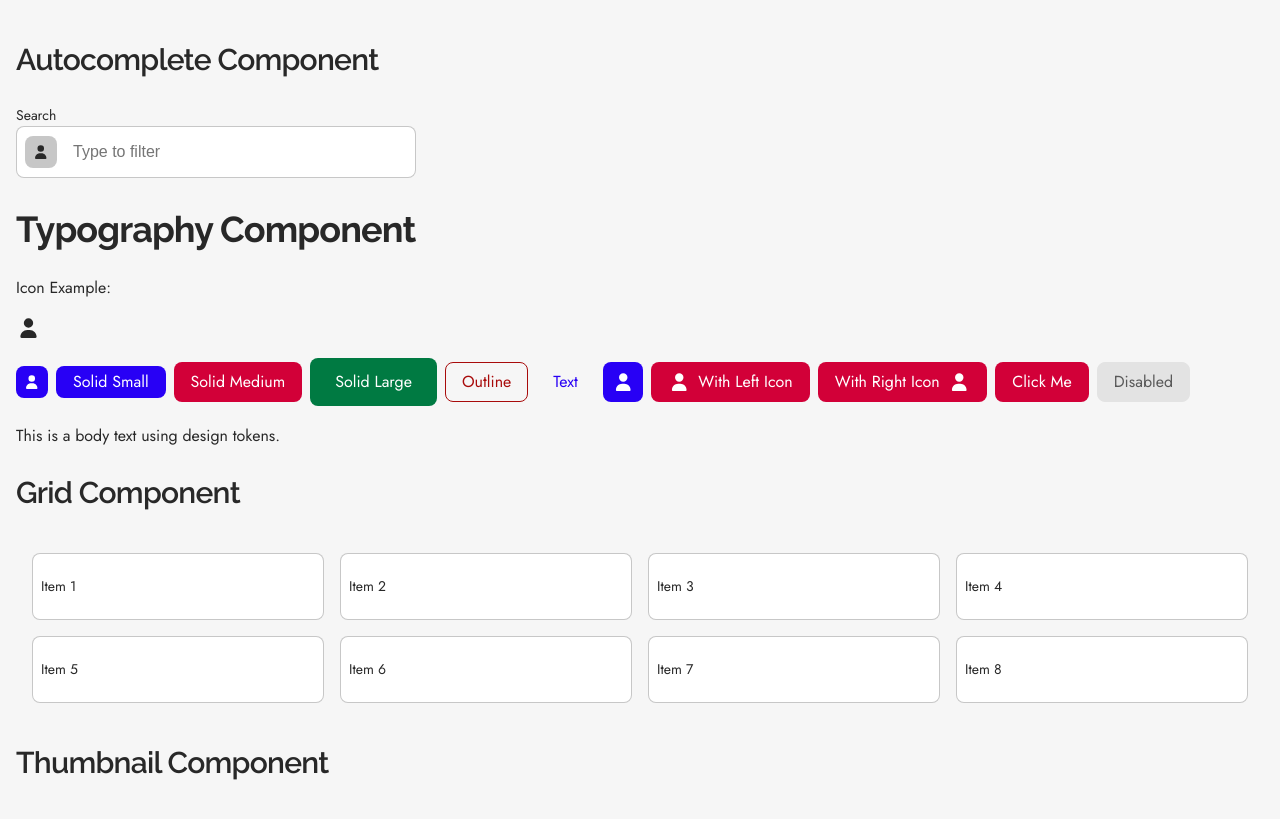
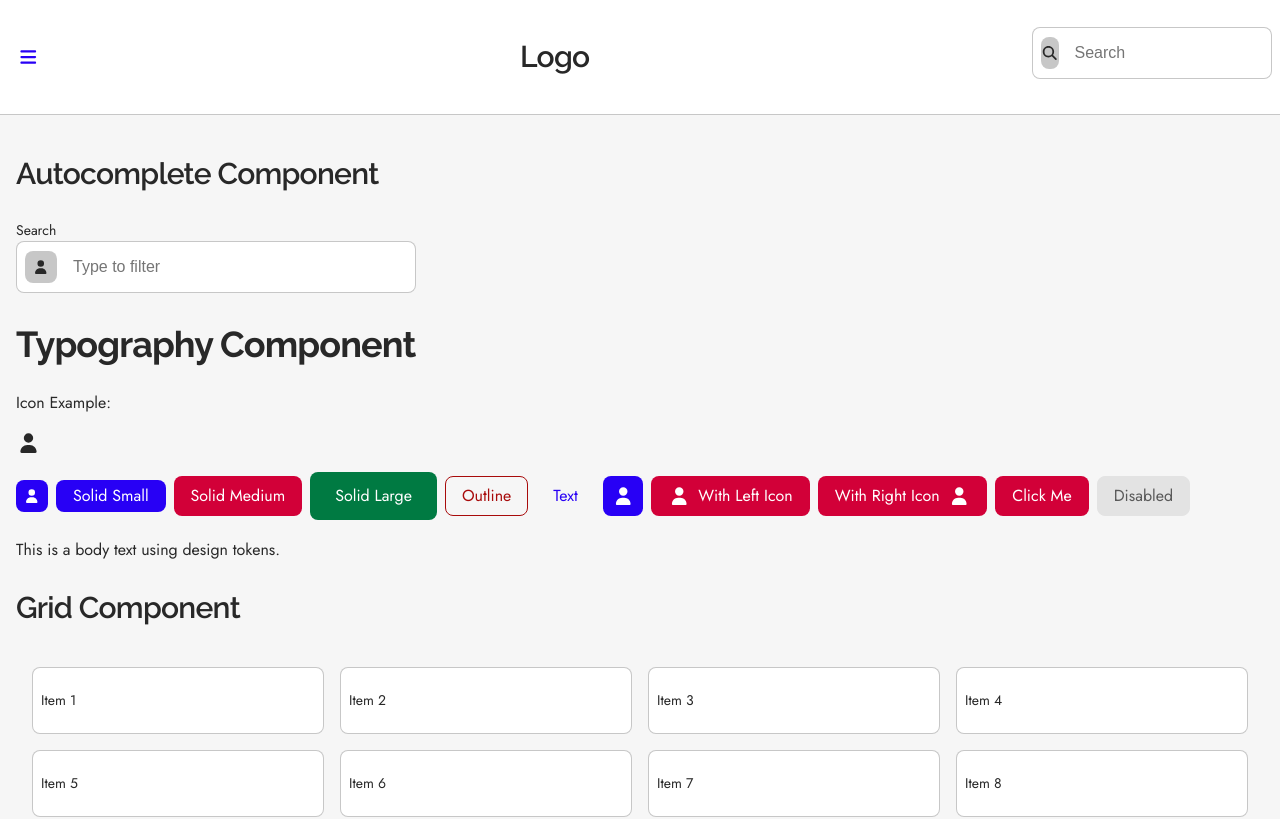
Before and after one commit to lucas-murta/neoway-technical-test, a Vue app: page / in a window 1280 px wide. Shown: the top 819 px of the page. Built offline with nearby package versions, Linux system fonts and the light colour scheme; grey boxes are pictures that could not be loaded.

Commit message:
feat(header): new component header

```diff
--- a/src/App.vue
+++ b/src/App.vue
@@ -7,6 +7,7 @@ import Paper from './lib/base-components/Paper/Paper.vue'
 import Thumbnail from './lib/base-components/Thumbnail/Thumbnail.vue'
 import Button from './lib/base-components/Button/Button.vue'
 import Autocomplete from './lib/base-components/Autocomplete/Autocomplete.vue'
+import Header from '@/lib/components/Header/Header.vue'
 const stop = inject<() => void>('stopThemeListener')
 onUnmounted(() => {
   if (typeof stop === 'function') stop()
@@ -14,6 +15,10 @@ onUnmounted(() => {
 </script>
 
 <template>
+  <Header
+    @menu-click="() => console.log('menu clicked')"
+    @search-autocomplete="(payload) => console.log('search autocomplete', payload)"
+  />
   <main style="padding: 16px">
     <div style="margin-bottom: 24px; max-width: 400px">
       <Typography
--- a/src/lib/base-components/Icon/library.ts
+++ b/src/lib/base-components/Icon/library.ts
@@ -1,4 +1,4 @@
 import { library } from '@fortawesome/fontawesome-svg-core'
-import { faUser } from '@fortawesome/free-solid-svg-icons'
+import { faUser, faBars, faMagnifyingGlass } from '@fortawesome/free-solid-svg-icons'
 
-library.add(faUser)
+library.add(faUser, faBars, faMagnifyingGlass)
--- /dev/null
+++ b/src/lib/components/Header/Header.vue
@@ -0,0 +1,80 @@
+<script setup lang="ts">
+import { ref } from 'vue'
+import Typography from '@/lib/base-components/Typography/Typography.vue'
+import Button from '@/lib/base-components/Button/Button.vue'
+import Autocomplete from '@/lib/base-components/Autocomplete/Autocomplete.vue'
+import Grid from '@/lib/base-components/Grid/Grid.vue'
+import type { HeaderEmits } from './header.interface'
+
+const emit = defineEmits<HeaderEmits>()
+
+const query = ref('')
+
+function onMenuClick() {
+  emit('menu-click')
+}
+
+function onSearch() {
+  emit('search-autocomplete', { value: query.value.trim() })
+}
+</script>
+
+<template>
+  <header class="header">
+    <Grid :cols="5" gap="2" padding="1" align-items="center">
+      <Button
+        class="header__menu-button"
+        variant="text"
+        size="medium"
+        color="primary"
+        icon-button
+        icon-left="bars"
+        @click="onMenuClick"
+      ></Button>
+      <span></span>
+      <Typography variant="heading-3" font-family="heading" font-weight="bold" size="xl">
+        Logo
+      </Typography>
+      <span></span>
+      <Autocomplete
+        class="header__search-autocomplete"
+        name="header-search"
+        icon="magnifying-glass"
+        placeholder="Search"
+        :value="query"
+        :on-input="
+          (e) => {
+            const t = e.target as HTMLInputElement | null
+            if (t) query = t.value
+          }
+        "
+        :on-key-down="
+          (e) => {
+            if (e.key === 'Enter') onSearch()
+          }
+        "
+      ></Autocomplete>
+    </Grid>
+  </header>
+</template>
+
+<style scoped lang="scss">
+@use '@/styles/tokens' as *;
+
+.header {
+  background-color: $color-surface-0;
+  border-bottom: 1px solid $color-border-1;
+}
+
+.header__right {
+  gap: spacing('2');
+}
+
+.header__menu-button {
+  justify-self: flex-start;
+}
+
+.header__search-autocomplete {
+  justify-self: flex-end;
+}
+</style>
--- /dev/null
+++ b/src/lib/components/Header/header.interface.ts
@@ -0,0 +1,4 @@
+export type HeaderEmits = {
+  (event: 'menu-click'): void
+  (event: 'search-autocomplete', payload: { value: string }): void
+}
```
